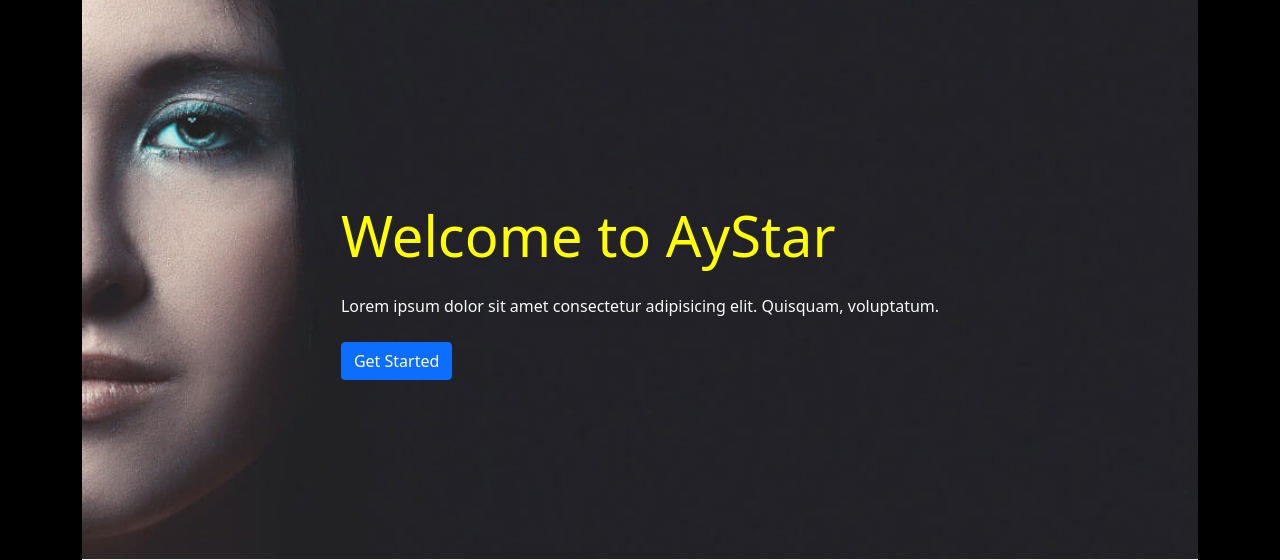
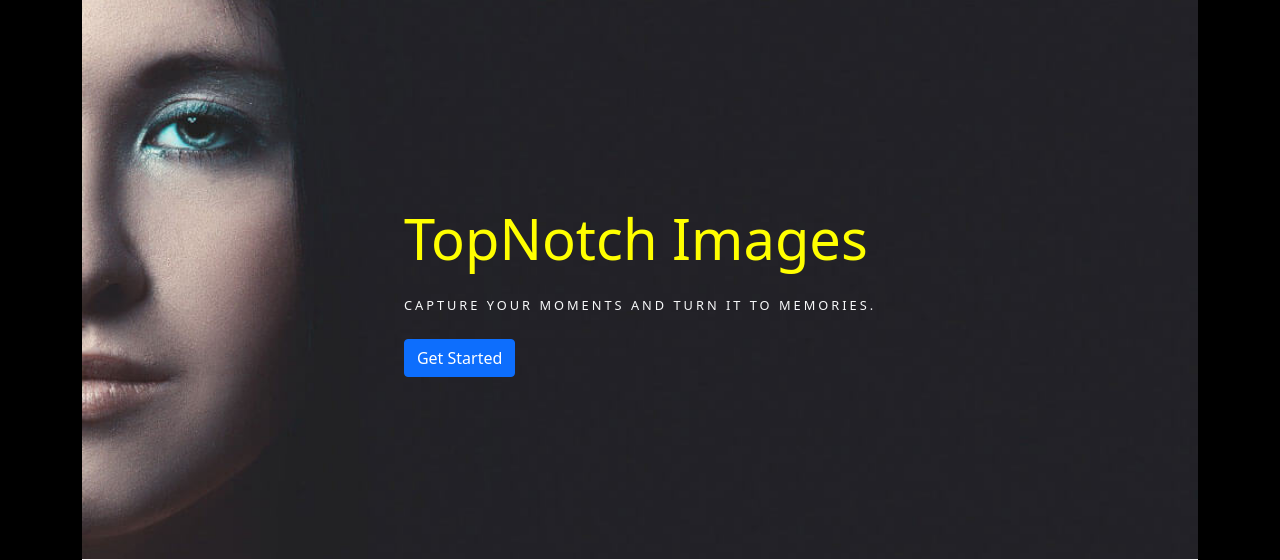
Before and after one commit to engrmarkk/CaptureSphere, a Django app: page / in a window 1280 px wide. Shown: the part 57-617 px from the top of the page. Run offline with Django 4.2, Linux system fonts and the light colour scheme; some libraries are stand-ins or nearby versions.

Commit message:
Update index.html

```diff
--- a/templates/index.html
+++ b/templates/index.html
@@ -8,8 +8,8 @@
   {% block content %}
   <section class="container" id="backback" >
     <div class="text-light">
-      <h1 class=" mt-4" style="font-size: 3.5rem;">Welcome to AyStar</h1>
-      <p class="mt-4">Lorem ipsum dolor sit amet consectetur adipisicing elit. Quisquam, voluptatum.</p>
+      <h1 class=" mt-4" style="font-size: 3.5rem;">TopNotch Images</h1>
+      <p class="mt-4" style="letter-spacing: 3px; font-size: .8rem;">CAPTURE YOUR MOMENTS AND TURN IT TO MEMORIES.</p>
       <div class="mt-4">
         <a href="" class="btn btn-primary">Get Started</a>
       </div>
@@ -41,7 +41,7 @@
         <div class="col-md-4">
           <img src="{% static 'photo6.webp' %}" alt="Photo 6" class="img-fluid">
         </div>
-      </div>
+       </div>
     </div>
   </section>
 
@@ -61,12 +61,15 @@
             <div class="form-group">
               <input type="text" class="form-control" placeholder="Name" required>
             </div>
+            <br>
             <div class="form-group">
               <input type="email" class="form-control" placeholder="Email" required>
             </div>
+            <br>
             <div class="form-group">
               <textarea class="form-control" placeholder="Message" rows="4" required></textarea>
             </div>
+            <br>
             <button type="submit" class="btn btn-primary">Send</button>
           </form>
         </div>
```
